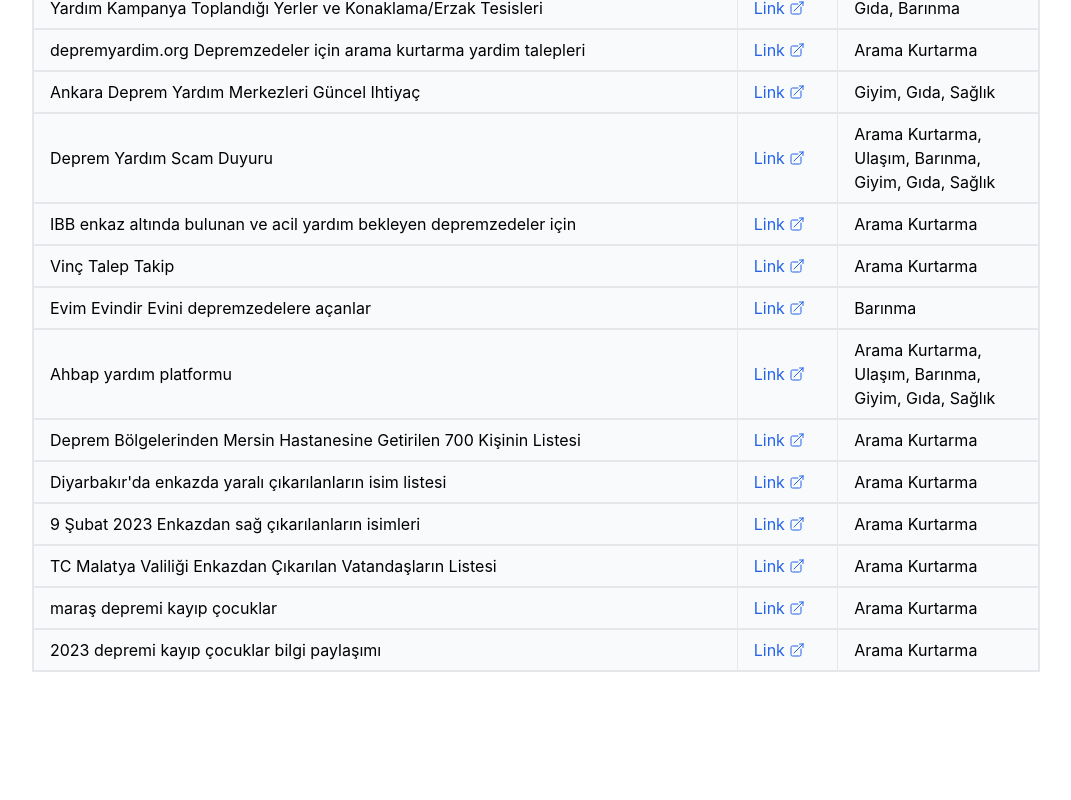
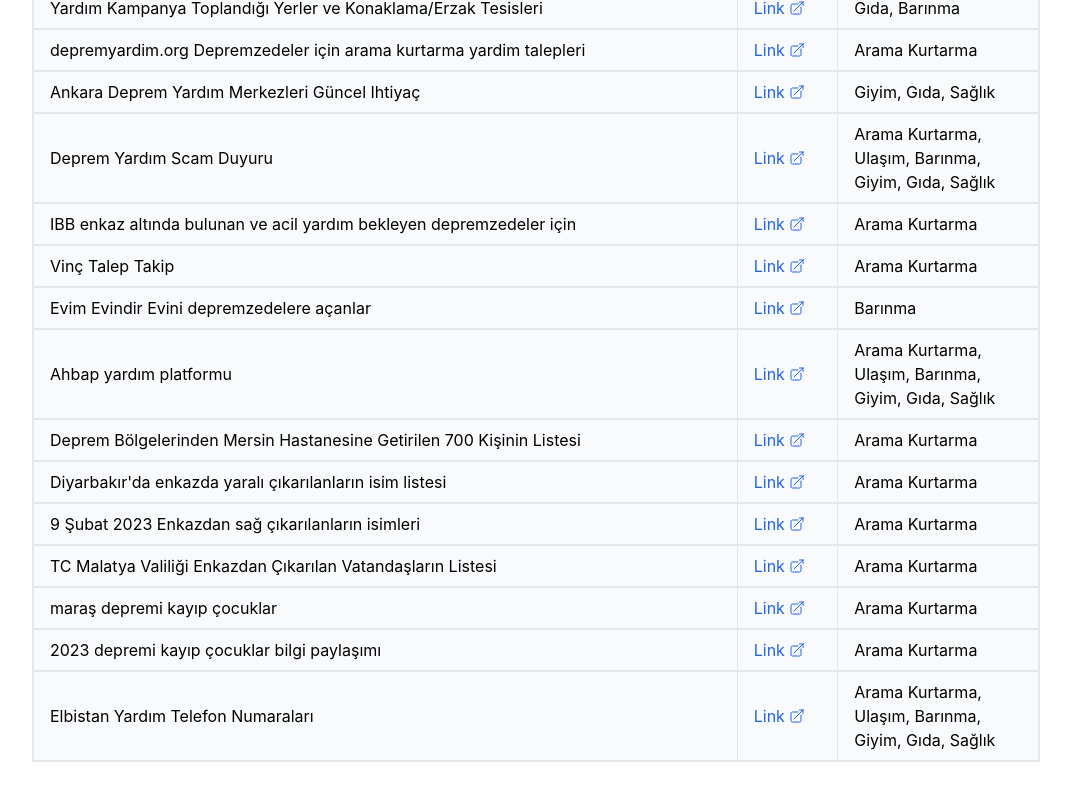
Before and after one commit to alparslandeniz/tumyardimlar, a React (Create React App) app: page / in a window 1280 px wide. Shown: the part 996-1796 px from the top of the page, without its empty margins (104-1175 px from the left). Before the commit the page ends 1708 px from the top, so only its background shows below. Built offline with nearby package versions, Linux system fonts and the light colour scheme.

Commit message:
Add google doc for elbistan numbers

```diff
--- a/src/Components/Constants/Data.js
+++ b/src/Components/Constants/Data.js
@@ -114,4 +114,9 @@ export const allForms = [
     url: "https://eksisozluk.com/2023-depremi-kayip-cocuklar-bilgi-paylasimi--7571781",
     category: "Arama Kurtarma",
   },
+  {
+    description: "Elbistan Yardım Telefon Numaraları",
+    url: "https://docs.google.com/spreadsheets/d/175a_mTWpZnJiUy2Ur1CdhvUcqzGHvFQzOv9ED4-HoL8/edit?usp=sharing",
+    category: "Arama Kurtarma, Ulaşım, Barınma, Giyim, Gıda, Sağlık",
+  },
 ];
```
